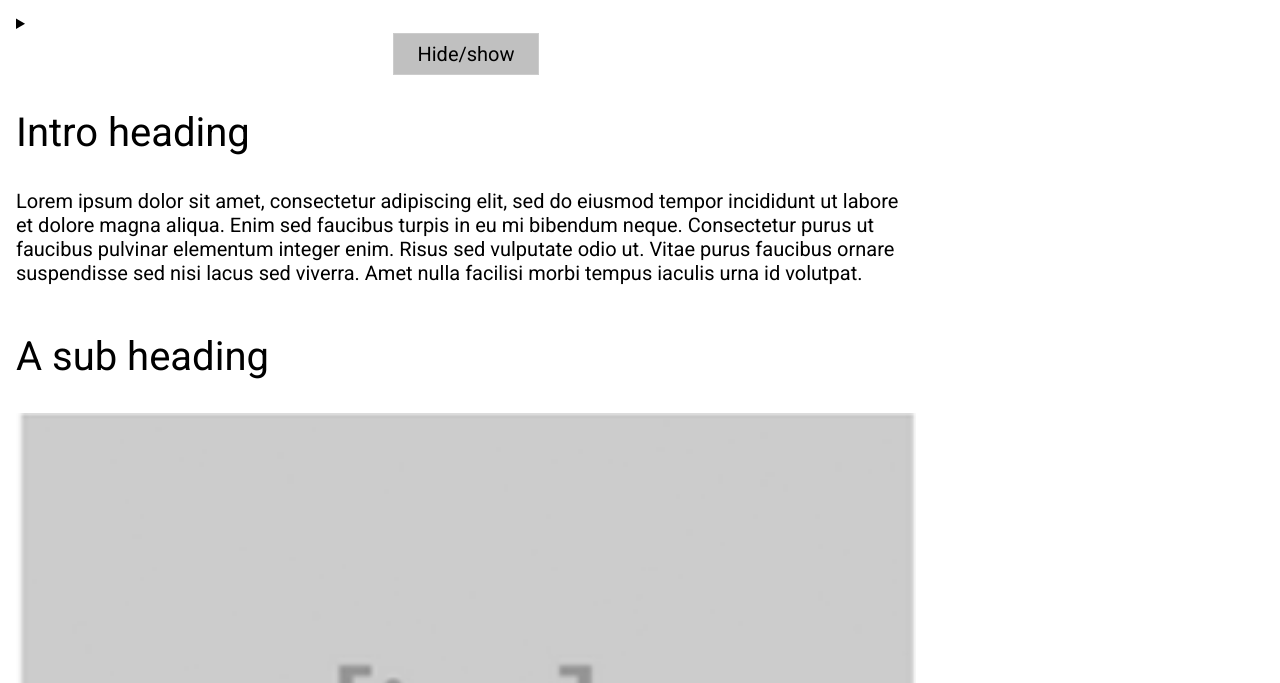
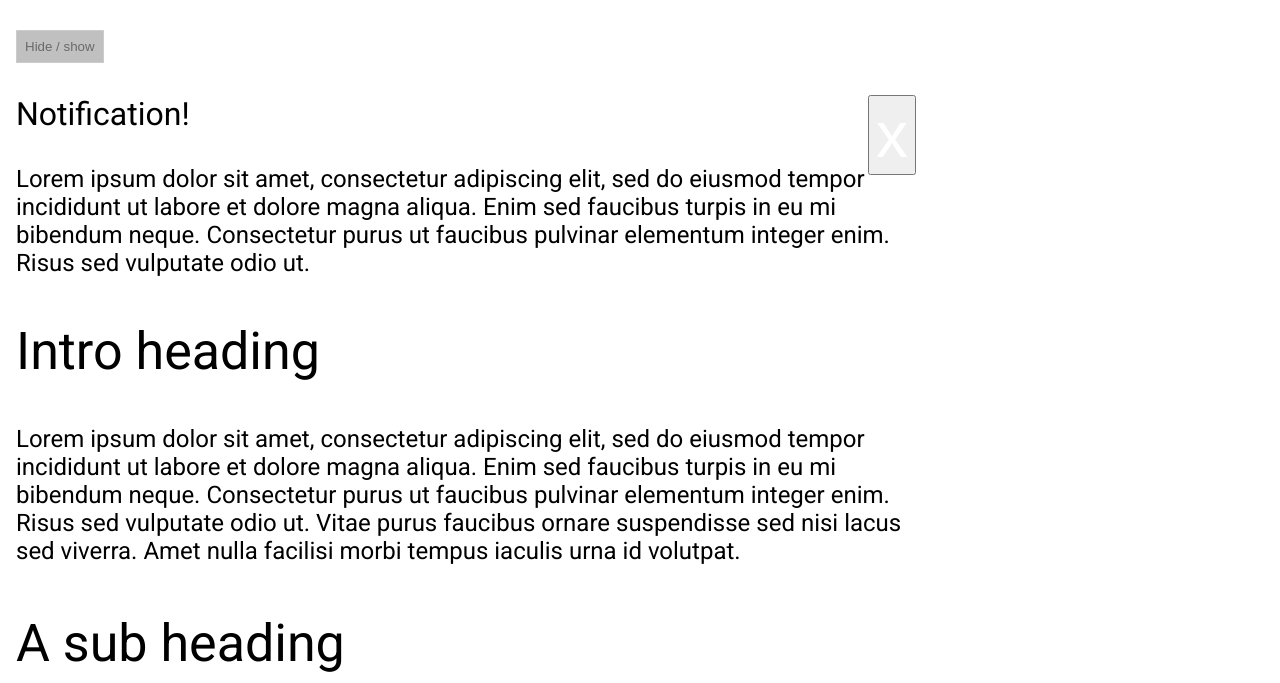
Before and after one commit to aliceals/wireframe, a plain HTML site: page index.html in a window 1280 px wide. Shown: the part 1197-1880 px from the top of the page. Drawn offline with Linux system fonts and the light colour scheme.

Commit message:
button hide notification

```diff
--- a/index.html
+++ b/index.html
@@ -20,17 +20,17 @@
         </figure>
     </section>
     <main>
-        <details>
-            <summary>
-                <p class="btn">Hide/show</p>
-            </summary>
-            <h2 id="notification">Notification!</h2>
-            <button class="close">x</button>
+        <summary>
+            <button class="btn" onclick="toggleNotification()">Hide / show</button>
+        </summary>
+        <div id="notification">
+            <button class="close" onclick="toggleNotification()">x</button>
+            <h3 id="notificationheader">Notification!</h3>
             <p>Lorem ipsum dolor sit amet, consectetur adipiscing elit, sed do eiusmod tempor incididunt ut labore
                 et
                 dolore magna aliqua. Enim sed faucibus turpis in eu mi bibendum neque. Consectetur purus ut faucibus
                 pulvinar elementum integer enim. Risus sed vulputate odio ut.</p>
-        </details>
+        </div>
         <section class="intro">
             <header>
                 <h1>Intro heading</h1>
@@ -98,5 +98,6 @@
     document.write('<script src="http://' + (location.host || 'localhost').split(':')[0] +
         ':35729/livereload.js?snipver=1"></' + 'script>')
 </script>
+<script src="main.js"></script>
 
 </html>
--- a/main.js
+++ b/main.js
@@ -0,0 +1,14 @@
+let showNotification = true
+
+
+
+function toggleNotification() {
+    var element = document.getElementById("notification");
+
+    if (showNotification) {
+        element.classList.add("hidden");
+    } else {
+        element.classList.remove("hidden");
+    }
+    showNotification = !showNotification
+}
--- a/styles.css
+++ b/styles.css
@@ -8,12 +8,17 @@ body {
 
 h1 {
     font-weight: 200;
-    font-size: 2.5rem;
+    font-size: 3.25rem;
 }
 
 h2 {
     font-weight: 200;
-    font-size: 2.5rem;
+    font-size: 3.25rem;
+}
+
+h3 {
+    font-weight: 200;
+    font-size: 2rem;
 }
 
 img {
@@ -32,7 +37,8 @@ main {
     border: 1px #ccc solid;
     text-align: center;
     margin: auto;
-    max-width: 8rem;
+    max-width: 9rem;
+    color: #696969;
 
  }
 
@@ -46,7 +52,8 @@ figure {
 }
 
 p {
-    font-size: 1.25rem;
+    font-size: 1.5rem;
+    font-weight: lighter;
 }
 
 hr {
@@ -75,3 +82,25 @@ footer {
 section p {
     margin-bottom: 3rem;
 }
+
+summary {
+    margin-top: 2rem;
+}
+
+.notification {
+    background-color: 	#686868;
+    color: white;
+    padding: 1rem 2rem;
+    margin-top: 1.5rem;
+
+}
+
+.close {
+    color: white;
+    font-size: 4rem;
+   float: right;
+}
+
+.hidden {
+    display: none;
+}
```
